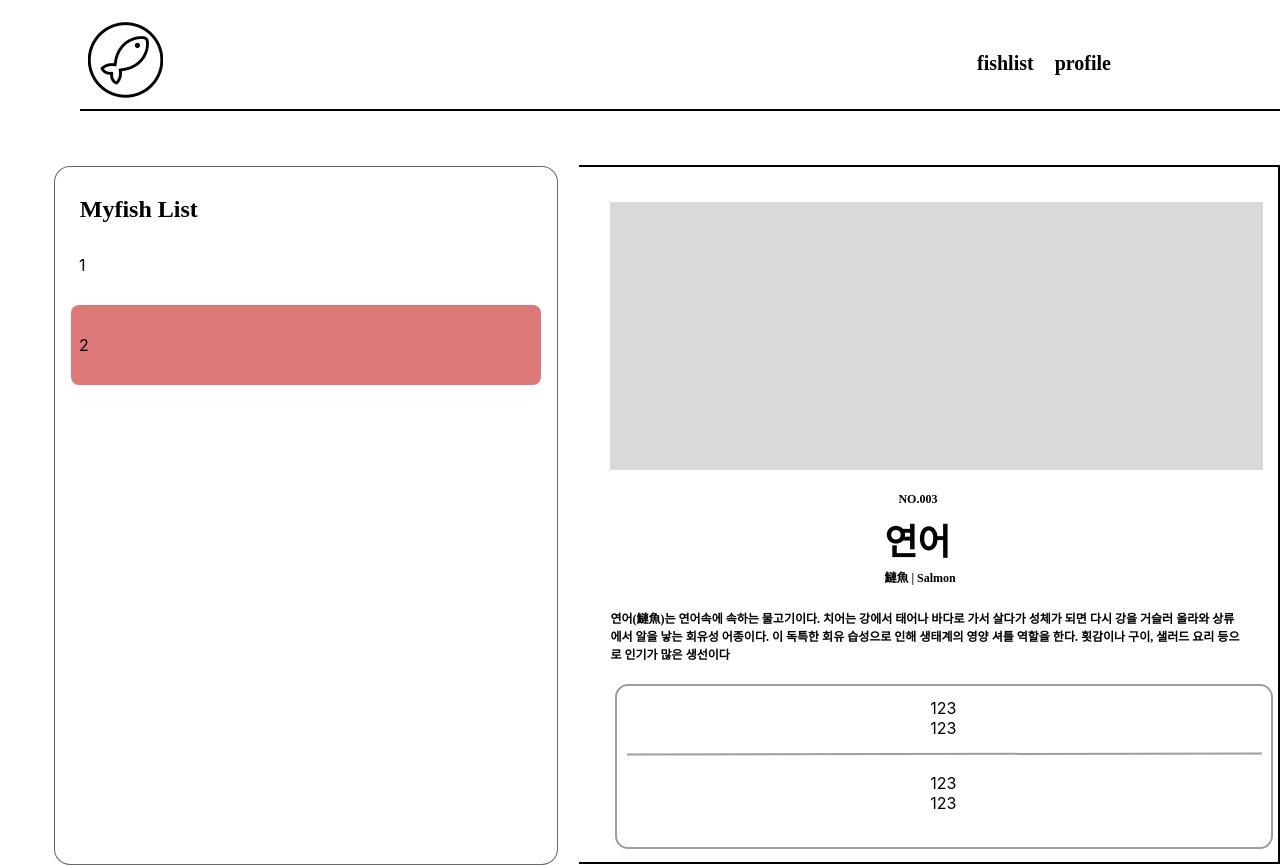
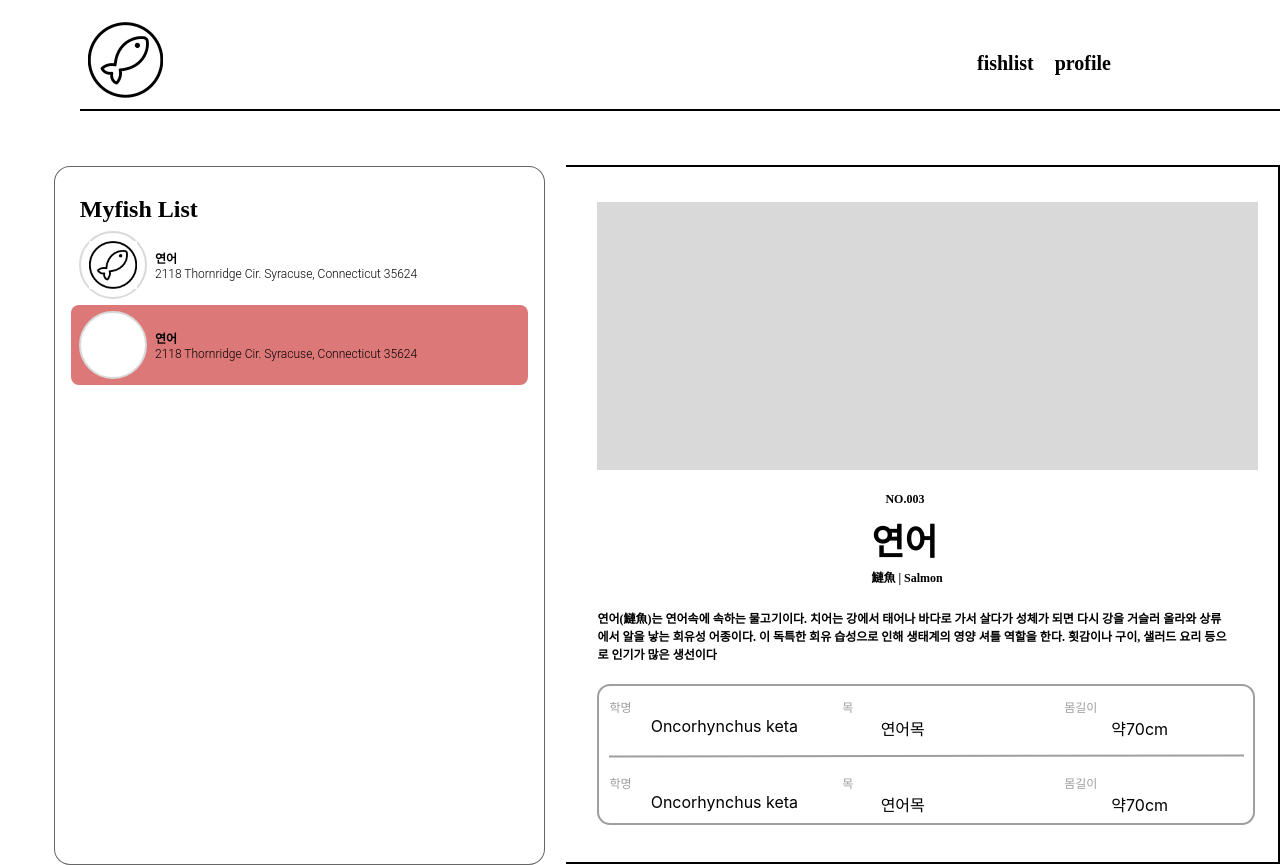
Before and after one commit to 2022SVBootcamp-Team-I/FishyFish, a React (Create React App) app in the folder frontend/: page / in a window 1280 px wide. Built offline with nearby package versions, Linux system fonts and the light colour scheme.

Commit message:
feat: FishList, Imformation ,상단nav 컴퍼넌트화 완료

```diff
--- a/frontend/src/App.tsx
+++ b/frontend/src/App.tsx
@@ -4,7 +4,6 @@ import './App.css';
 import { BrowserRouter as Router, Routes, Route } from "react-router-dom";
 import NaviBar from "./components/NaviBar";
 import Home from "./pages/Home/index";
-import Example from "./pages/Example/index";
 
 
 function App() {
@@ -14,7 +13,6 @@ function App() {
       <Router>
         <Routes>
           <Route path="/" element={<Home />} />
-          <Route path="/example" element={<Example />} />
         </Routes>
       </Router>
     </div>
--- a/frontend/src/components/FishList/index.tsx
+++ b/frontend/src/components/FishList/index.tsx
@@ -9,8 +9,23 @@ type FishListType = {
 function index({img,listName,listExplain}:FishListType) {
   return (
     <div>
-        <div className="cell">1</div>
-        <div className="cell2">2</div>
+        <div className="cell">
+          <div className='Avatar'>
+            <img className='Avatar_img' src="img/Logo.jpg" alt="이미지오류"></img>
+          </div>
+          <div className='FishList_Content'>
+            <div className='This-is-a-title'>연어</div>
+            <div className='Subtitle-in-da-house'>2118 Thornridge Cir. Syracuse, Connecticut 35624</div>
+          </div>
+        </div>
+
+        <div className="cell2">
+          <div className='Avatar'></div>
+          <div className='FishList_Content'>
+            <div className='This-is-a-title'>연어</div>
+            <div className='Subtitle-in-da-house'>2118 Thornridge Cir. Syracuse, Connecticut 35624</div>
+          </div>
+        </div>
     </div>
   )
 }
--- a/frontend/src/components/FishList/style.css
+++ b/frontend/src/components/FishList/style.css
@@ -23,3 +23,57 @@
     border-radius: 8px;
     background-color: #dd7878;
 }
+
+.Avatar {
+    width: 3rem;
+    height: 3rem;
+    flex-grow: 0;
+    display: flex;
+    flex-direction: row;
+    justify-content: flex-start;
+    align-items: flex-start;
+    gap: 10px;
+    padding: 0.5rem;
+    border-radius: 78px;
+    border: solid 2px #d9d9d9;
+    background-color: #fff;
+}
+.Avatar_img{
+    object-fit: contain;
+    height: 3rem;
+    width: 3rem;
+}
+
+.This-is-a-title {
+    height: 1.125rem;
+    align-self: start;
+    flex-grow: 0;
+    font-family: Poppins;
+    font-size: 0.75rem;
+    font-weight: bold;
+    font-stretch: normal;
+    font-style: normal;
+    line-height: normal;
+    letter-spacing: normal;
+    text-align: left;
+    color: #000;
+}
+
+.Subtitle-in-da-house {
+    height: 0.875rem;
+    align-self: start;
+    flex-grow: 0;
+    font-family: Roboto;
+    font-size: 0.75rem;
+    font-weight: 300;
+    font-stretch: normal;
+    font-style: normal;
+    line-height: normal;
+    letter-spacing: normal;
+    text-align: left;
+    color: #000;
+}
+.FishList_Content{
+    display: felx;
+    flex-direction: column;
+}
--- /dev/null
+++ b/frontend/src/components/InfoBoxInner/index.tsx
@@ -0,0 +1,28 @@
+import React from 'react'
+import "./style.css";
+type InfoBoxInnerType = {
+  title_1:string;
+  title_2:string;
+  title_3:string;
+  content_1:string;
+  content_2:string;
+  content_3:string;
+};
+function index({title_1,title_2,title_3,content_1,content_2,content_3}:InfoBoxInnerType) {
+  return (
+    <div>
+        <div className='infoBox_title'>
+            <div>{title_1}</div>
+            <div>{title_2}</div>
+            <div>{title_3}</div>
+        </div>
+        <div className='infoBox_Content'>
+            <span className='content_1'>{content_1}</span>
+            <span className='content_2'>{content_2}</span>
+            <span className='content_3'>{content_3}</span>
+        </div>
+    </div>
+  )
+}
+
+export default index
--- /dev/null
+++ b/frontend/src/components/InfoBoxInner/style.css
@@ -0,0 +1,33 @@
+.infoBox_Line {
+    width: 39.688rem;
+    height: 0.128rem;
+    flex-grow: 0;
+    margin: 0.938rem 0.438rem 1.122rem 0;
+    transform: rotate(-0.1deg);
+    background-color: #9e9e9e;
+}
+
+.infoBox_title {
+    display: flex;
+    justify-content: space-between;
+    margin-right: 9rem;
+    font-family: Poppins;
+    font-size: 0.75rem;
+    font-weight: 100;
+    font-stretch: normal;
+    font-style: normal;
+    line-height: normal;
+    letter-spacing: normal;
+    text-align: left;
+    color: #9e9e9e;
+}
+
+.infoBox_Content {
+    display: flex;
+    justify-content: space-around;
+    margin-right: 2rem;
+}
+
+.content_3 {
+    margin-left: 6.5rem;
+}
--- a/frontend/src/components/Infomation/index.tsx
+++ b/frontend/src/components/Infomation/index.tsx
@@ -1,11 +1,11 @@
 import React from 'react'
 import "./style.css";
+import InfoBoxInner from "../InfoBoxInner"
 type InformationType = {
   numbering: number;
   name: string;
   engName: string;
   explain: string;
-
 };
 function index({numbering,name,engName,explain}:InformationType) {
   return (
@@ -16,13 +16,9 @@ function index({numbering,name,engName,explain}:InformationType) {
         <div className="engName">{engName}</div>
         <div className="explain">{explain}</div>
         <div className="infoBox">
-          <span>123</span>
-          <br></br>
-          <span>123</span>
-          <div className="infoline"></div>
-          <span>123</span>
-          <br></br>
-          <span>123</span>
+          <InfoBoxInner content_1='Oncorhynchus keta' content_2='연어목' content_3='약70cm' title_1='학명' title_2='목' title_3='몸길이'/>
+          <div className="infoBox_Line"></div>
+          <InfoBoxInner content_1='Oncorhynchus keta' content_2='연어목' content_3='약70cm' title_1='학명' title_2='목' title_3='몸길이'/>
         </div>
     </div>
   )
--- a/frontend/src/components/Infomation/style.css
+++ b/frontend/src/components/Infomation/style.css
@@ -3,13 +3,13 @@
     height: 39.558rem;
     flex-grow: 0;
     margin: 10.34rem 0 0 1.313rem;
-    padding: 2.188rem 1.188rem 1.688rem 1.938rem;
+    padding: 2.188rem 2rem 1.688rem 1.938rem;
     border: solid #000;
     border-width: 0.126rem 0.126rem 0.126rem 0px;
 }
 
 .imgBox {
-    width: 18.5rem;
+    width: 19rem;
     height: 7.68rem;
     flex-grow: 0;
     margin: 0 0.313rem 1.375rem 0;
@@ -85,16 +85,16 @@
 
 .infoBox {
     width: 39.5rem;
-    height: 8.688rem;
+    height: 7.188rem;
     flex-grow: 0;
-    margin: 1.25rem 100.13rem 0 0.313rem;
+    margin-top: 1.2rem;
     padding: 0.75rem 0.75rem 0.625rem 0.625rem;
     border-radius: 13px;
     border: solid 0.128rem #9e9e9e;
     background-color: #fff;
 }
 
-.infoline {
+.infoBox_Line {
     width: 39.688rem;
     height: 0.128rem;
     flex-grow: 0;
@@ -102,3 +102,25 @@
     transform: rotate(-0.1deg);
     background-color: #9e9e9e;
 }
+.infoBox_title{
+    display:flex;
+    justify-content: space-between;
+    margin-right: 9rem;
+    font-family: Poppins;
+    font-size: 0.75rem;
+    font-weight: 100;
+    font-stretch: normal;
+    font-style: normal;
+    line-height: normal;
+    letter-spacing: normal;
+    text-align: left;
+    color: #9e9e9e;
+}
+.infoBox_Content{
+    display: flex;
+    justify-content: space-around;
+    margin-right: 2rem;
+}
+.content_3{
+    margin-left: 6.5rem;
+}
--- a/frontend/src/pages/Example/index.tsx
+++ /dev/null
@@ -1,17 +0,0 @@
-import * as React from "react";
-import Grid from "@mui/material/Grid";
-import { BrowserRouter as Router, Routes, Route, Link } from "react-router-dom";
-import mack from '../../assets/images/mack.png';
-
-export default function Example() {
-  return (
-    <Grid>
-      <p> 맛잇는 고등어 *^^*</p>
-        <img src={mack} width={400} height={4000} alt="mack"/>
-        <p></p>
-        <Link to="/">
-        <button>돌아가기</button>
-        </Link>
-    </Grid>
-  );
-}
```
Also changed, not shown: frontend/src/pages/Example/style.css (deleted).
